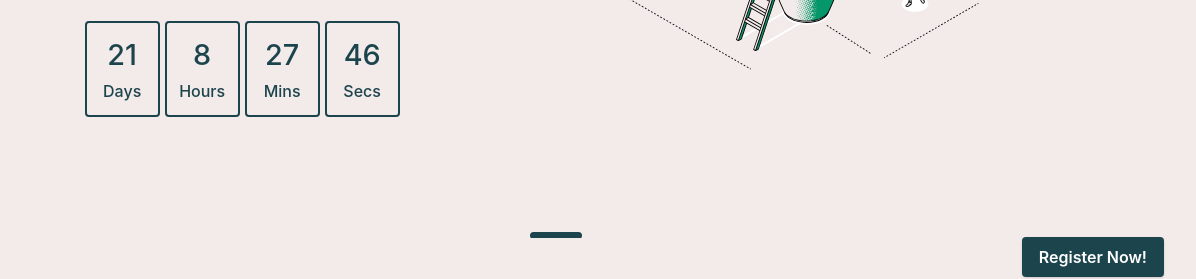
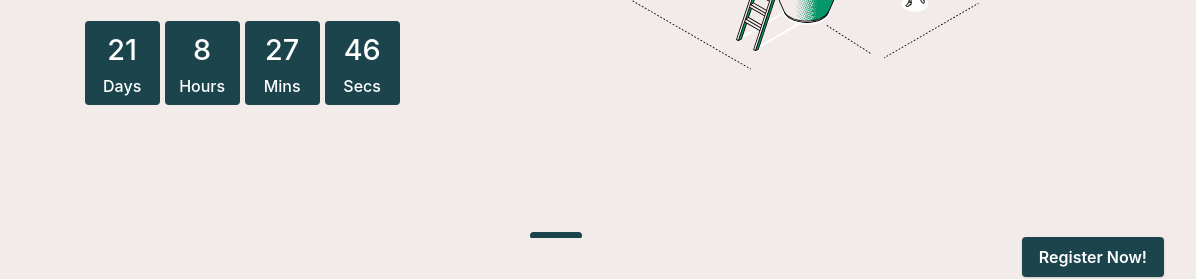
Before and after one commit to ashishks55/seneca-hackathon-2022, a Gatsby site: page / in a window 1280 px wide. Shown: the part 491-770 px from the top of the page, 84-1280 px from the left. Built offline with nearby package versions, Linux system fonts and the light colour scheme; Gatsby itself is replaced by a stand-in of ours.

Commit message:
timer UI updated

```diff
--- a/src/components/layout.css
+++ b/src/components/layout.css
@@ -879,9 +879,10 @@ div.sponsor-list:last-child {
 }
 
 .time-left .value{
-  border: 2px solid #1C444C;
-  color: #1C444C;
-  padding: 1rem 0.5rem 0.5rem 0.5rem;
+  /* border: 2px solid #1C444C; */
+  background-color: #1C444C;
+  color: white;
+  padding: 0.8rem 0.2rem 0.2rem 0.2rem;
   width: 75px;
   font-size: 1.8rem;
   font-weight: 500;
```
